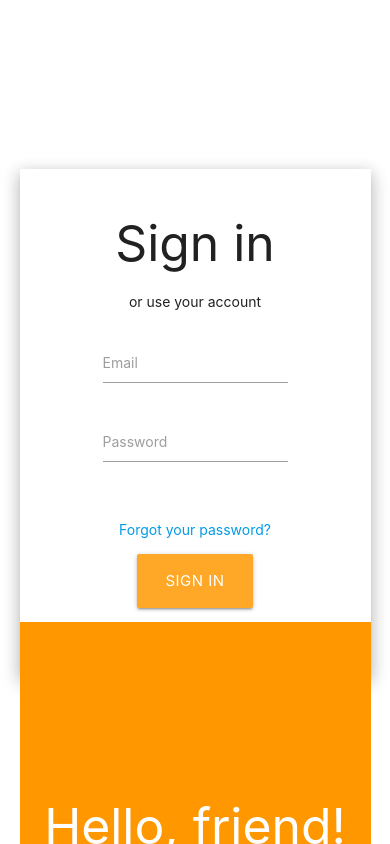
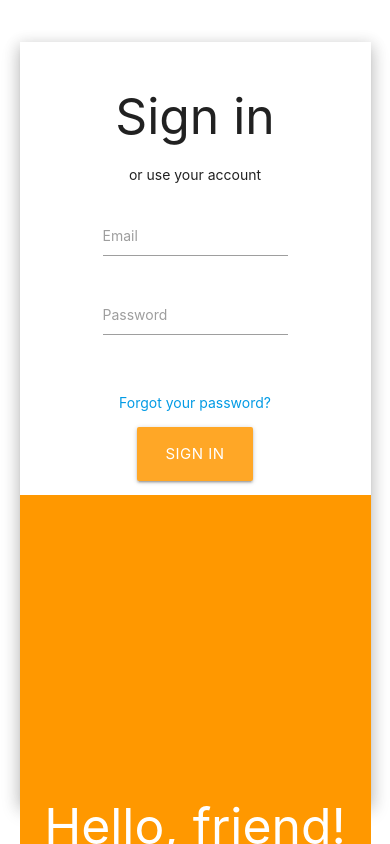
Before and after one commit to GuilhermeCarra/property-search-frontend, a React (Create React App) app: page /login in a window 390 px wide. Shown: the top 844 px of the page. Built offline with nearby package versions, Linux system fonts and the light colour scheme.

Commit message:
Add media query

```diff
--- a/src/App.scss
+++ b/src/App.scss
@@ -1,7 +1,13 @@
 .login-card {
-  margin-top: 20vh;
+  margin-top: 5vh;
   .row {
-    height: 60vh;
+    @media screen and (max-height: 649px) and (min-height: 300px) {
+      height: 160vh;
+    }
+    @media screen and (max-height: 650px) and (min-height: 600px)  {
+      height: 120vh;
+    }
+    height: 90vh;
   }
 }
 
```
